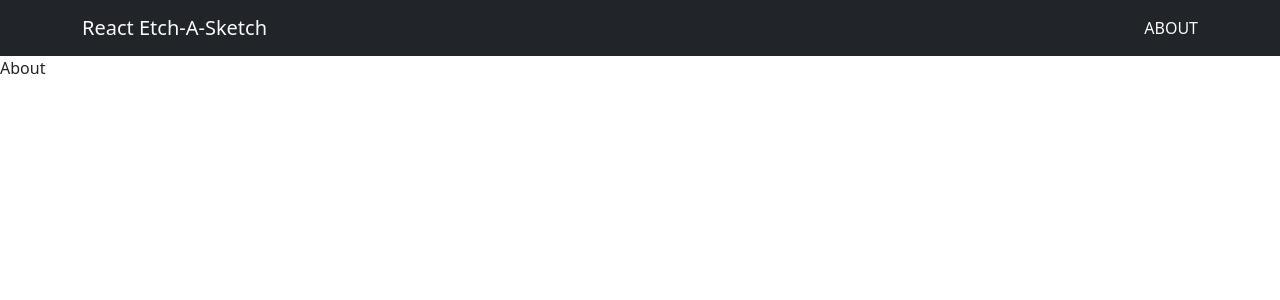
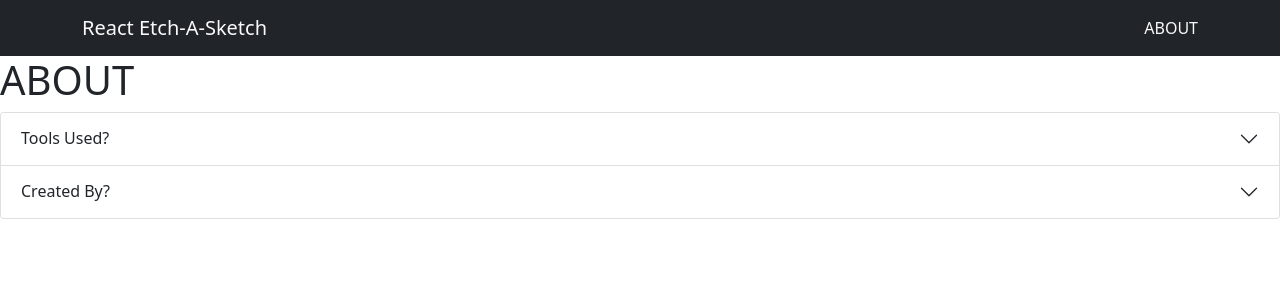
Before and after one commit to jipark92/react-etch-a-sketch, a React (Create React App) app: page /about in a window 1280 px wide. Shown: the top 300 px of the page. Built offline with nearby package versions, Linux system fonts and the light colour scheme.

Commit message:
add about section and style

```diff
--- a/src/components/About.js
+++ b/src/components/About.js
@@ -1,5 +1,30 @@
+import {Accordion } from 'react-bootstrap';
+import 'bootstrap/dist/css/bootstrap.min.css';
+
 export default function About() {
-  return (
-    <div>About</div>
-  )
+    return (
+        <div className='about-container'>
+            <h1>ABOUT</h1>
+            <Accordion>
+                <Accordion.Item eventKey="0">
+                    <Accordion.Header>Tools Used?</Accordion.Header>
+                    <Accordion.Body>
+                        <ul>
+                            <li>React</li>
+                            <li>Javascript</li>
+                            <li>Css</li>
+                            <li>Bootstrap</li>
+                        </ul>
+                    </Accordion.Body>
+                </Accordion.Item>
+                <Accordion.Item eventKey="1">
+                    <Accordion.Header>Created By?</Accordion.Header>
+                    <Accordion.Body>
+                        <p>Ji Park</p>
+                        <a href="https://github.com/norfkorean/react-rock-paper-scissors" target="_blank">GitHub</a>
+                    </Accordion.Body>
+                </Accordion.Item>
+            </Accordion>
+        </div>
+    )
 }
--- a/src/index.css
+++ b/src/index.css
@@ -42,3 +42,11 @@
   align-items: center;
   gap: 1rem;
 }
+
+.about-container{
+  display: flex;
+  flex-direction: column;
+  justify-content: center;
+  align-items: stretch;
+  width: 100%;
+}
```
